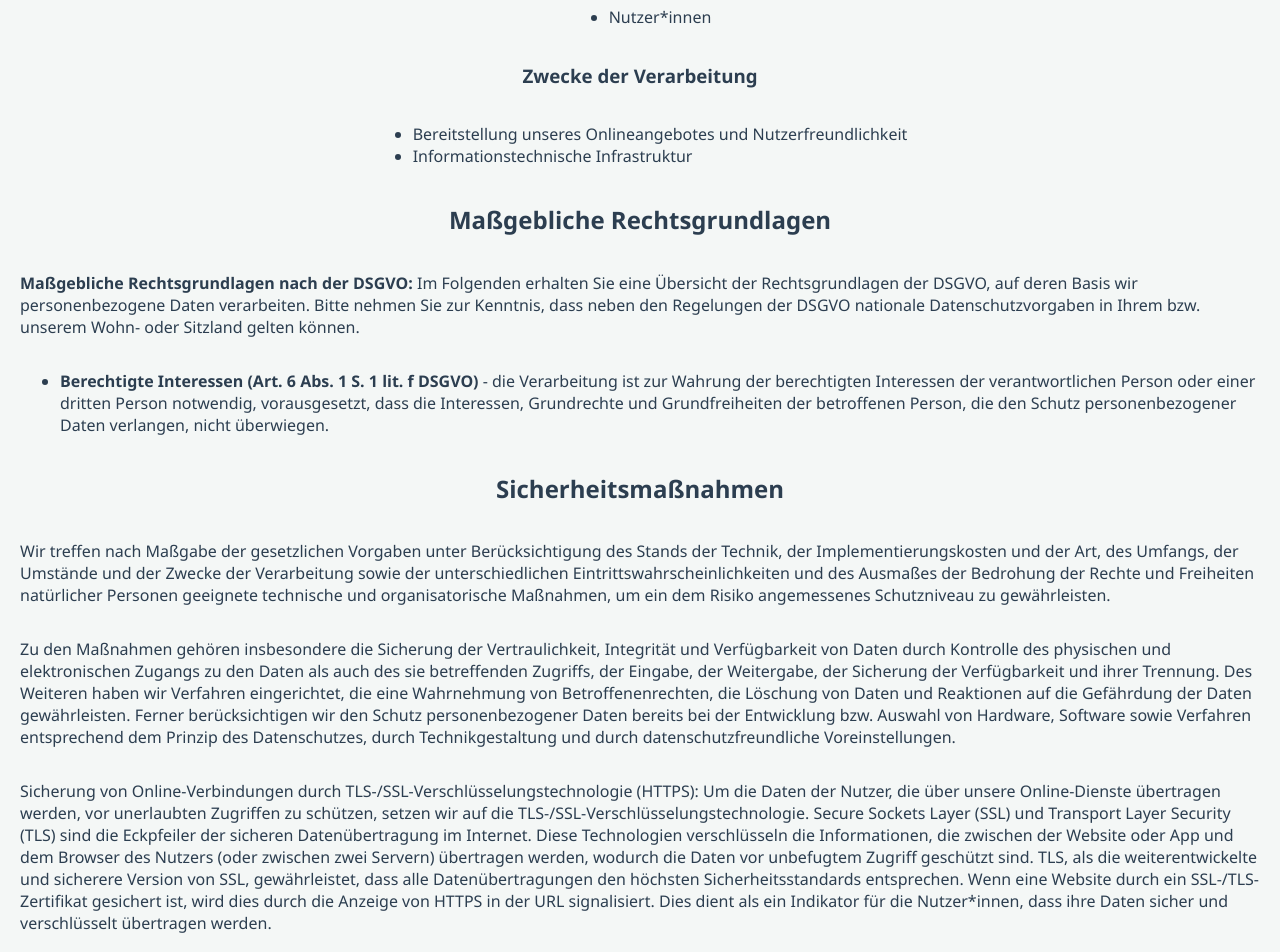
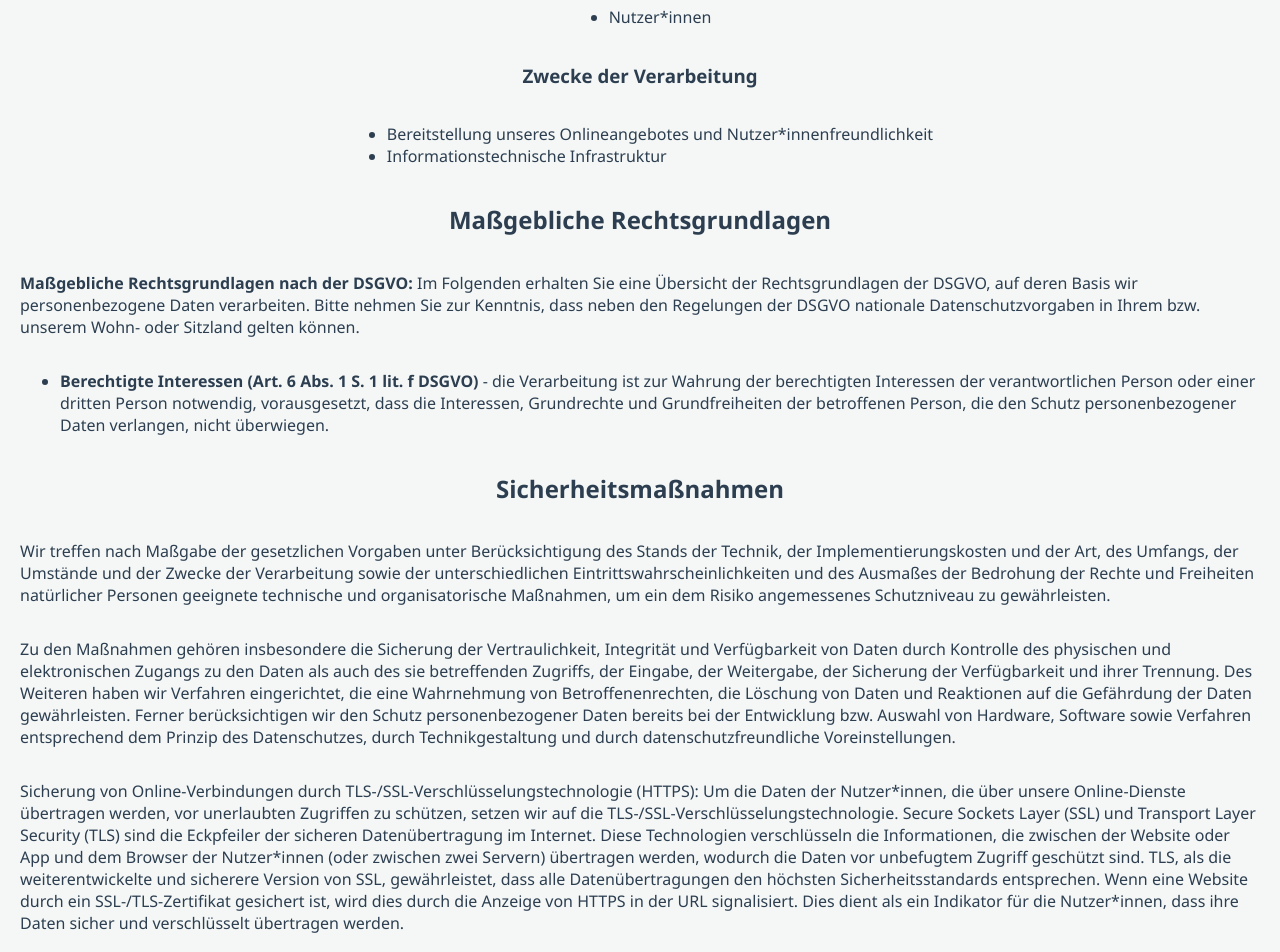
Before and after one commit to Systems-Theory-in-Systems-Biology/DataScienceQuizzes, a plain HTML site: page datenschutz.html in a window 1280 px wide. Shown: the part 940-1892 px from the top of the page. Drawn offline with Linux system fonts and the light colour scheme.

Commit message:
Update remaining phrases to use gender-neutral language.

```diff
--- a/datenschutz.html
+++ b/datenschutz.html
@@ -34,7 +34,7 @@
 
     <h3>Zwecke der Verarbeitung</h3>
     <ul>
-        <li>Bereitstellung unseres Onlineangebotes und Nutzerfreundlichkeit</li>
+        <li>Bereitstellung unseres Onlineangebotes und Nutzer*innenfreundlichkeit</li>
         <li>Informationstechnische Infrastruktur</li>
     </ul>
 
@@ -47,7 +47,7 @@
     <h2>Sicherheitsmaßnahmen</h2>
     <p>Wir treffen nach Maßgabe der gesetzlichen Vorgaben unter Berücksichtigung des Stands der Technik, der Implementierungskosten und der Art, des Umfangs, der Umstände und der Zwecke der Verarbeitung sowie der unterschiedlichen Eintrittswahrscheinlichkeiten und des Ausmaßes der Bedrohung der Rechte und Freiheiten natürlicher Personen geeignete technische und organisatorische Maßnahmen, um ein dem Risiko angemessenes Schutzniveau zu gewährleisten.</p>
     <p>Zu den Maßnahmen gehören insbesondere die Sicherung der Vertraulichkeit, Integrität und Verfügbarkeit von Daten durch Kontrolle des physischen und elektronischen Zugangs zu den Daten als auch des sie betreffenden Zugriffs, der Eingabe, der Weitergabe, der Sicherung der Verfügbarkeit und ihrer Trennung. Des Weiteren haben wir Verfahren eingerichtet, die eine Wahrnehmung von Betroffenenrechten, die Löschung von Daten und Reaktionen auf die Gefährdung der Daten gewährleisten. Ferner berücksichtigen wir den Schutz personenbezogener Daten bereits bei der Entwicklung bzw. Auswahl von Hardware, Software sowie Verfahren entsprechend dem Prinzip des Datenschutzes, durch Technikgestaltung und durch datenschutzfreundliche Voreinstellungen.</p>
-    <p>Sicherung von Online-Verbindungen durch TLS-/SSL-Verschlüsselungstechnologie (HTTPS): Um die Daten der Nutzer, die über unsere Online-Dienste übertragen werden, vor unerlaubten Zugriffen zu schützen, setzen wir auf die TLS-/SSL-Verschlüsselungstechnologie. Secure Sockets Layer (SSL) und Transport Layer Security (TLS) sind die Eckpfeiler der sicheren Datenübertragung im Internet. Diese Technologien verschlüsseln die Informationen, die zwischen der Website oder App und dem Browser des Nutzers (oder zwischen zwei Servern) übertragen werden, wodurch die Daten vor unbefugtem Zugriff geschützt sind. TLS, als die weiterentwickelte und sicherere Version von SSL, gewährleistet, dass alle Datenübertragungen den höchsten Sicherheitsstandards entsprechen. Wenn eine Website durch ein SSL-/TLS-Zertifikat gesichert ist, wird dies durch die Anzeige von HTTPS in der URL signalisiert. Dies dient als ein Indikator für die Nutzer*innen, dass ihre Daten sicher und verschlüsselt übertragen werden.</p>
+    <p>Sicherung von Online-Verbindungen durch TLS-/SSL-Verschlüsselungstechnologie (HTTPS): Um die Daten der Nutzer*innen, die über unsere Online-Dienste übertragen werden, vor unerlaubten Zugriffen zu schützen, setzen wir auf die TLS-/SSL-Verschlüsselungstechnologie. Secure Sockets Layer (SSL) und Transport Layer Security (TLS) sind die Eckpfeiler der sicheren Datenübertragung im Internet. Diese Technologien verschlüsseln die Informationen, die zwischen der Website oder App und dem Browser der Nutzer*innen (oder zwischen zwei Servern) übertragen werden, wodurch die Daten vor unbefugtem Zugriff geschützt sind. TLS, als die weiterentwickelte und sicherere Version von SSL, gewährleistet, dass alle Datenübertragungen den höchsten Sicherheitsstandards entsprechen. Wenn eine Website durch ein SSL-/TLS-Zertifikat gesichert ist, wird dies durch die Anzeige von HTTPS in der URL signalisiert. Dies dient als ein Indikator für die Nutzer*innen, dass ihre Daten sicher und verschlüsselt übertragen werden.</p>
 
 
     <h2>Allgemeine Informationen zur Datenspeicherung und Löschung</h2>
```
